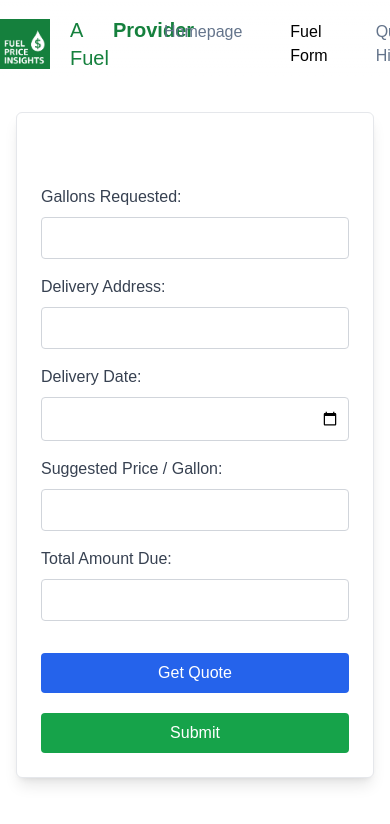
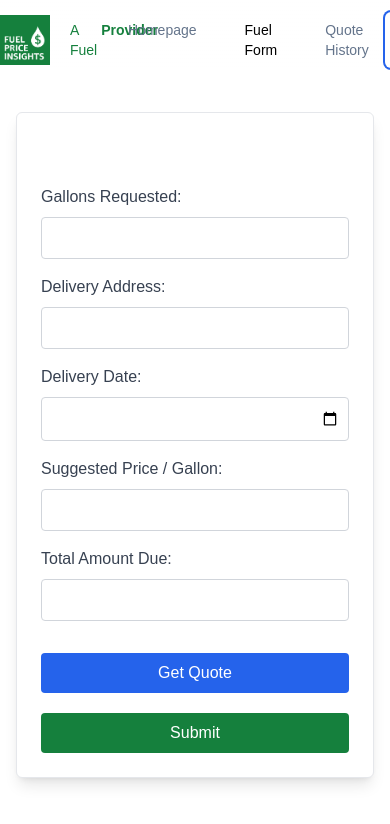
Before and after one commit to caoboyeehaw/fuel-price-insights, a Next.js app: page /fuelform in a window 390 px wide. Shown: the top 824 px of the page. Built offline with nearby package versions, Linux system fonts and the light colour scheme; no server answers.

Commit message:
nice push

```diff
--- a/src/components/Navbar.tsx
+++ b/src/components/Navbar.tsx
@@ -77,19 +77,19 @@ const onSubmitSignup = async (data) => {
           <nav className="flex justify-between items-center w-full">
             <div>
               <Link href="/">
-                <div className="text-xl text-green-700 flex items-center">
+                <div className="text-sm text-green-700 flex items-center">
                   <Image src="/FPI_Logo.png" alt="Logo" width={50} height={50} />
                   <div className="ml-5 flex flex-nowrap">
-                    <p className="mr-1">A Fuel</p>
-                    <p className="font-bold mr-1">Provider</p>
+                    <p className="lg:text-xl mr-1">A Fuel</p>
+                    <p className="lg:text-xl font-bold mr-1">Provider</p>
                   </div>
                 </div>
               </Link>
             </div>
             <div className="flex space-x-4">
-              <Link className={`text-md rounded-lg px-4 py-2 ${router.pathname === "/homepage" ? "text-black" : "text-slate-500 hover:text-black"}`} href="/">Homepage</Link>
-              <Link className={`text-md rounded-lg px-4 py-2 ${router.pathname === "/fuelform" ? "text-black" : "text-slate-500 hover:text-black"}`} href="/fuelform">Fuel Form</Link>
-              <Link className={`text-md rounded-lg px-4 py-2 ${router.pathname === "/quotehistory" ? "text-black" : "text-slate-500 hover:text-black"}`} href="/quotehistory">Quote History</Link>
+              <Link className={`xl:text-md text-sm rounded-lg px-4 py-2 ${router.pathname === "/homepage" ? "text-black" : "text-slate-500 hover:text-black"}`} href="/">Homepage</Link>
+              <Link className={`sm:text-md text-sm rounded-lg px-4 py-2 ${router.pathname === "/fuelform" ? "text-black" : "text-slate-500 hover:text-black"}`} href="/fuelform">Fuel Form</Link>
+              <Link className={`xl:text-md text-sm rounded-lg px-4 py-2 ${router.pathname === "/quotehistory" ? "text-black" : "text-slate-500 hover:text-black"}`} href="/quotehistory">Quote History</Link>
             </div>
               <div className="flex space-x-4 items-center">
               {session ? (
--- a/src/pages/fuelform.tsx
+++ b/src/pages/fuelform.tsx
@@ -140,7 +140,7 @@ const Fuel_quote = () => {
 
             <div>
               <button
-                className="bg-green-600 hover:bg-green-700 text-white py-2 px-4 rounded focus:outline-none focus:shadow-outline w-full mt-5"
+                className="bg-green-700 hover:bg-green-800 text-white py-2 px-4 rounded focus:outline-none focus:shadow-outline w-full mt-5"
                 type="submit"
                 >
                 Submit
```
